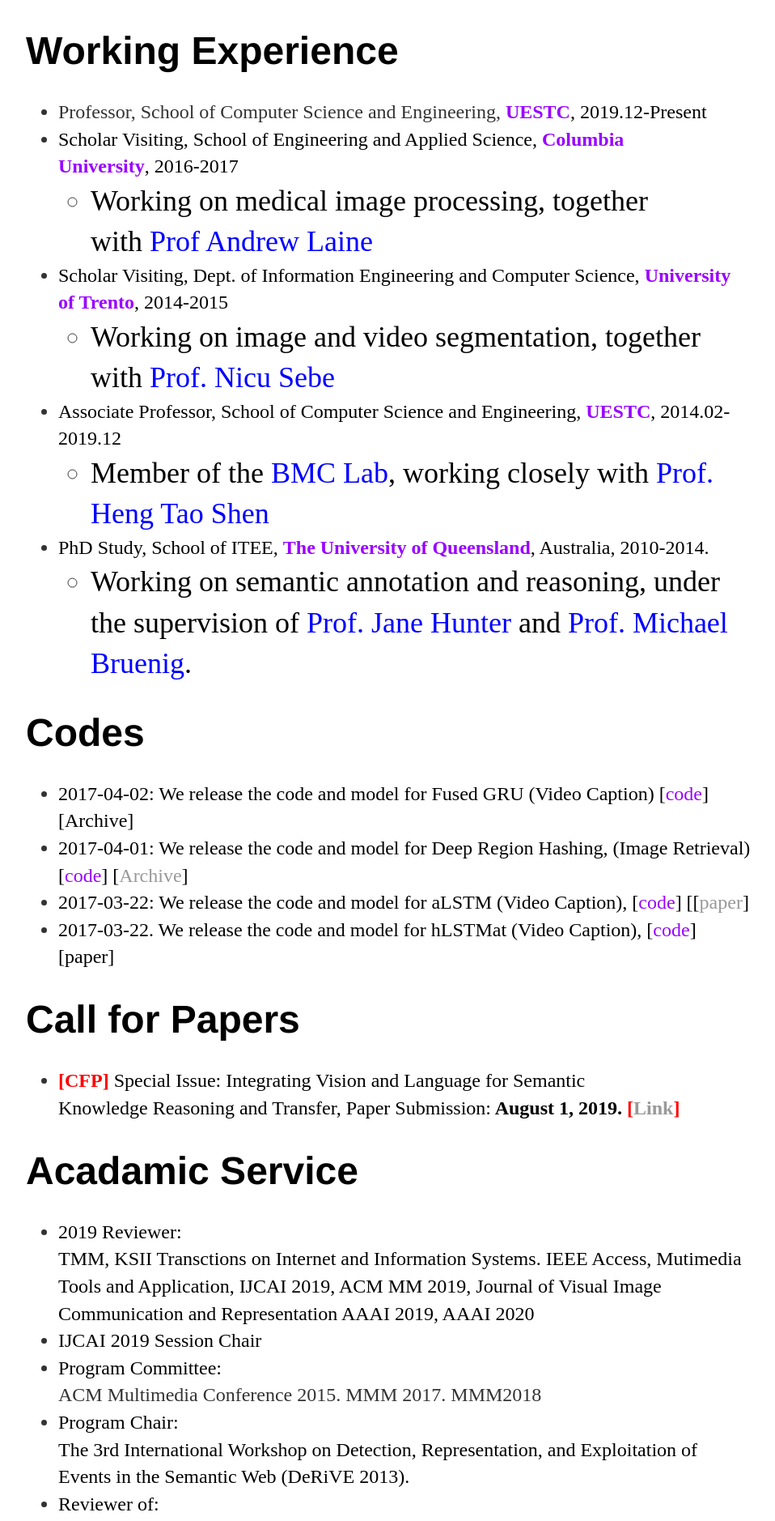
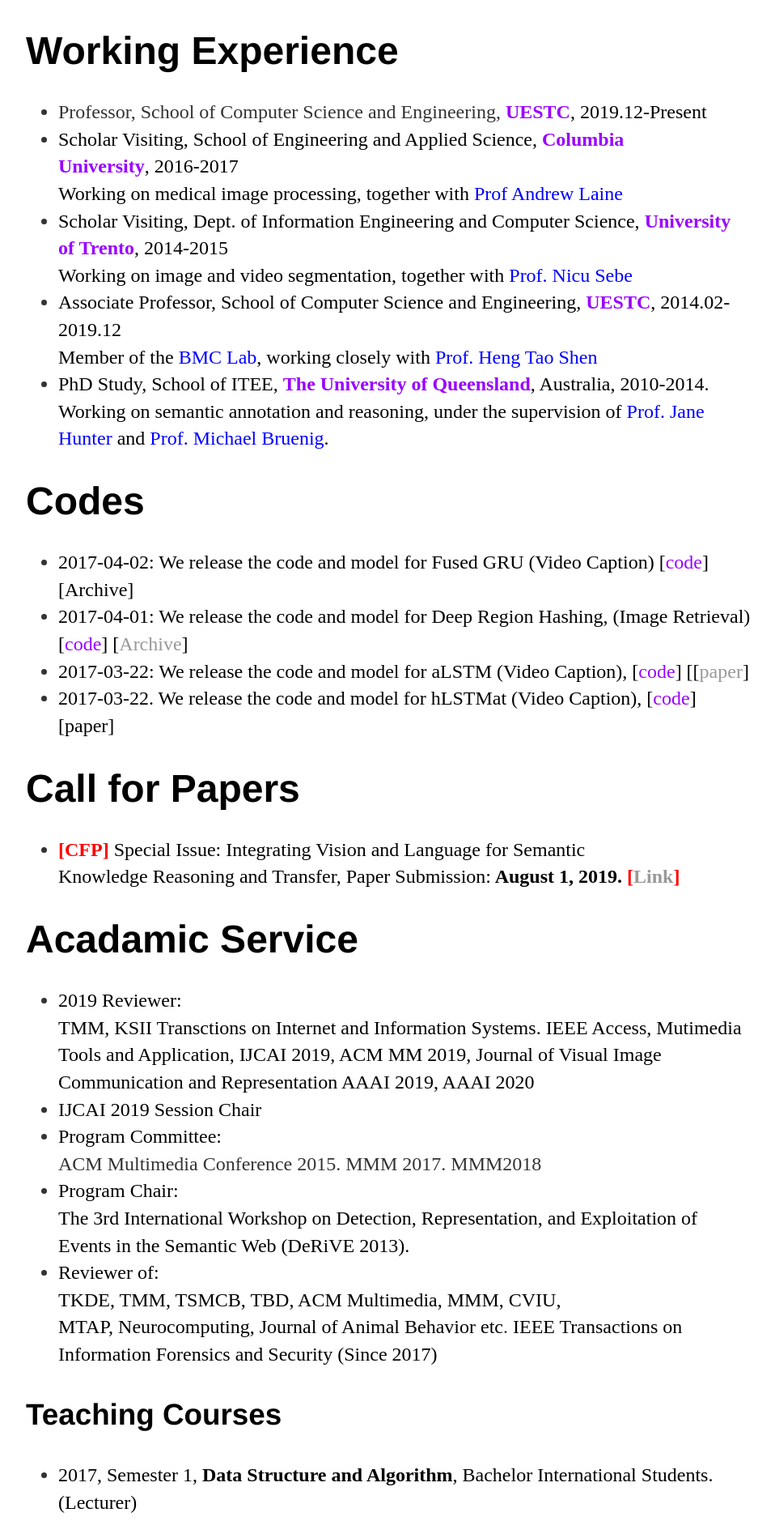
Before and after one commit to lianliGao/lianligao.github.io, a Jekyll site: the page built from index.html, in a window 1280 px wide. Shown: the part 1389-3267 px from the top of the page at 81% size, without its empty margins (160-1118 px from the left). Built offline with Jekyll 4.4.1, drawn with Linux system fonts in a browser that asks for light colours.

Commit message:
Update index.html

```diff
--- a/index.html
+++ b/index.html
@@ -52,23 +52,19 @@
 <h1>Working Experience</h1>
 <ul>
 	<li>Professor, School of Computer Science and Engineering,&nbsp;<b><font color="#9900ff">UESTC</font></b><font color="#000000">,&nbsp;2019.12-Present</font></li>
-	<li><font><font color="#000000">Scholar Visiting,&nbsp;School of Engineering and Applied Science, </font><b><font color="#9900ff">Columbia University</font></b><font color="#000000">,&nbsp;</font></font><font color="#000000" >2016-2017</font></li>
-			<ul>
-			<li><font ><font color="#000000">Working on medical image processing, together with&nbsp;</font><font color="#0000ff">Prof Andrew Laine</font></font></li>
-			</ul>
-		<li><font color="#000000">Scholar Visiting, Dept. of Information Engineering and Computer Science,&nbsp;<b><font color="#9900ff">University of Trento</font></b><font color="#000000">,&nbsp;</font></font><font color="#000000">2014-2015</font></li>
-			<ul>
-				<li><font ><font color="#000000">Working on image and video segmentation, together with&nbsp;</font><font color="#0000ff">Prof. Nicu Sebe</font></font></li>
-			</ul>
-		<li><font ><font color="#000000">Associate Professor, School of Computer Science and Engineering,&nbsp;</font><b><font color="#9900ff">UESTC</font></b><font color="#000000">,&nbsp;2014.02-2019.12</font></font></li>
-			<ul>
-				<li><font><font color="#000000">Member of the&nbsp;</font><a href="http://www.google.com/url?q=http%3A%2F%2Fbmc.uestc.edu.cn%2F&amp;sa=D&amp;sntz=1&amp;usg=AFQjCNHz42HWg3NL3PIfErgIpUmAsgoyfg"><font color="#0000ff">BMC Lab</font></a><span style="color:rgb(0,0,0)">, working closely with&nbsp;</span><font color="#0000ff">Prof. Heng Tao Shen</font></font></li>
-			</ul>
-		<li><font color="#000000">PhD Study, School of ITEE, <b><font color="#9900ff">The University of Queensland</font></b><font color="#000000">, Australia, 2010-2014.</font></font></li>
-			<ul>
-				<li><font><span style="color:rgb(0,0,0)">Working on semantic annotation and reasoning, under the supervision of</span> <a href="http://www.google.com/url?q=http%3A%2F%2Fstaff.itee.uq.edu.au%2Fjane%2F&amp;sa=D&amp;sntz=1&amp;usg=AFQjCNGfUxvsRu6YwjDfPnRjs-HAAafkvA"><font color="#0000ff">Prof. Jane Hunter</font></a> <span style="color:rgb(0,0,0)">and</span> <a href="http://www.google.com/url?q=http%3A%2F%2Fresearchers.uq.edu.au%2Fresearcher%2F5052&amp;sa=D&amp;sntz=1&amp;usg=AFQjCNHImeq8F2P83jIqynMxiqKrxABm_w"><font color="#0000ff">Prof. Michael Bruenig</font></a><span style="color:rgb(0,0,0)">.</span></font></li>
-         		</ul>
-	</ul>
+	<li><font><font color="#000000">Scholar Visiting,&nbsp;School of Engineering and Applied Science, </font><b><font color="#9900ff">Columbia University</font></b><font color="#000000">,&nbsp;</font></font><font color="#000000" >2016-2017</font>
+			<br><font ><font color="#000000">Working on medical image processing, together with&nbsp;</font><font color="#0000ff">Prof Andrew Laine</font></font>
+	</li>
+	<li><font color="#000000">Scholar Visiting, Dept. of Information Engineering and Computer Science,&nbsp;<b><font color="#9900ff">University of Trento</font></b><font color="#000000">,&nbsp;</font></font><font color="#000000">2014-2015</font>
+			<br><font ><font color="#000000">Working on image and video segmentation, together with&nbsp;</font><font color="#0000ff">Prof. Nicu Sebe</font></font>
+	</li>
+	<li><font ><font color="#000000">Associate Professor, School of Computer Science and Engineering,&nbsp;</font><b><font color="#9900ff">UESTC</font></b><font color="#000000">,&nbsp;2014.02-2019.12</font></font>
+			<br><font><font color="#000000">Member of the&nbsp;</font><a href="http://www.google.com/url?q=http%3A%2F%2Fbmc.uestc.edu.cn%2F&amp;sa=D&amp;sntz=1&amp;usg=AFQjCNHz42HWg3NL3PIfErgIpUmAsgoyfg"><font color="#0000ff">BMC Lab</font></a><span style="color:rgb(0,0,0)">, working closely with&nbsp;</span><font color="#0000ff">Prof. Heng Tao Shen</font></font>
+	</li>
+	<li><font color="#000000">PhD Study, School of ITEE, <b><font color="#9900ff">The University of Queensland</font></b><font color="#000000">, Australia, 2010-2014.</font></font>
+	<br><font><span style="color:rgb(0,0,0)">Working on semantic annotation and reasoning, under the supervision of</span> <a href="http://www.google.com/url?q=http%3A%2F%2Fstaff.itee.uq.edu.au%2Fjane%2F&amp;sa=D&amp;sntz=1&amp;usg=AFQjCNGfUxvsRu6YwjDfPnRjs-HAAafkvA"><font color="#0000ff">Prof. Jane Hunter</font></a> <span style="color:rgb(0,0,0)">and</span> <a href="http://www.google.com/url?q=http%3A%2F%2Fresearchers.uq.edu.au%2Fresearcher%2F5052&amp;sa=D&amp;sntz=1&amp;usg=AFQjCNHImeq8F2P83jIqynMxiqKrxABm_w"><font color="#0000ff">Prof. Michael Bruenig</font></a><span style="color:rgb(0,0,0)">.</span></font>
+         </li>
+</ul>
 
 
 <h1>Codes</h1>
```
